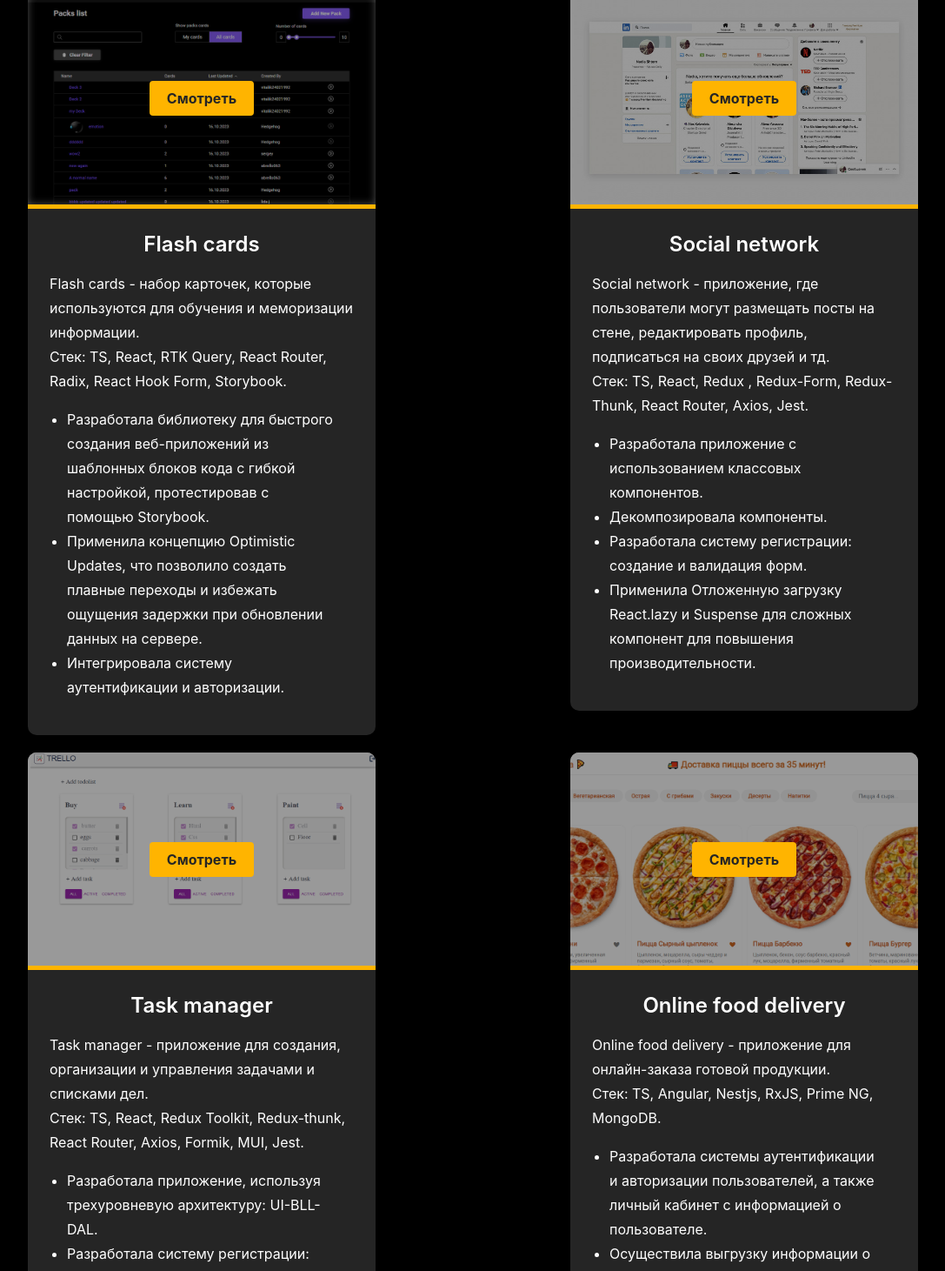
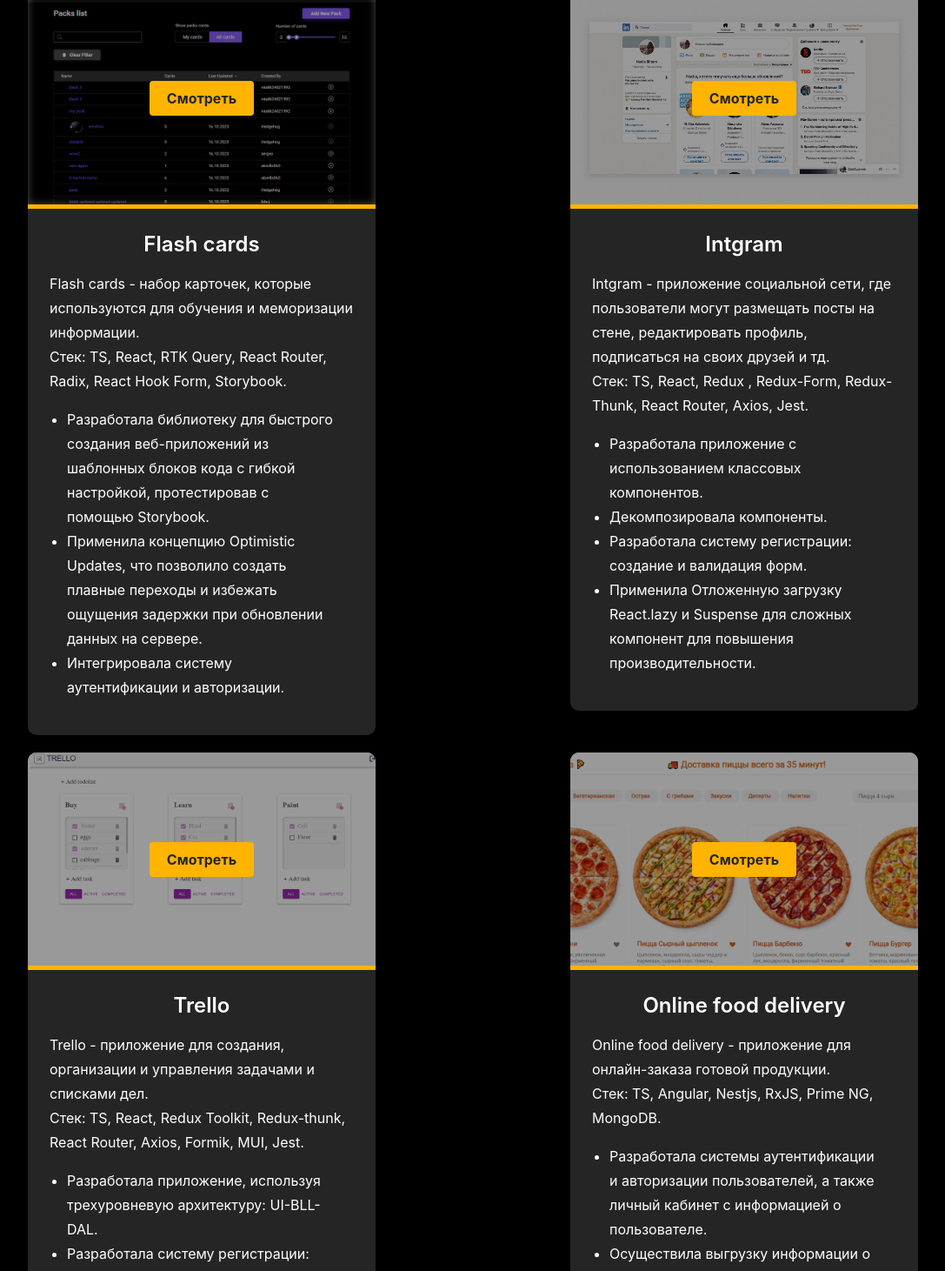
Before and after one commit to ValeriaBog/Portfolio, a React (Create React App) app: page / in a window 1280 px wide. Shown: the part 2546-4007 px from the top of the page at 87% size, without its empty margins (96-1183 px from the left). Built offline with nearby package versions, Linux system fonts and the light colour scheme.

Commit message:
Added new files

```diff
--- a/src/components/myWorks/MyWorks.tsx
+++ b/src/components/myWorks/MyWorks.tsx
@@ -13,8 +13,8 @@
 
     const projects = {
         project1: {
-            title: 'Social network',
-            mainDescription: 'Social network - приложение, где пользователи могут размещать посты на стене, редактировать профиль, подписаться на своих друзей и тд.',
+            title: 'Intgram',
+            mainDescription: 'Intgram - приложение социальной сети, где пользователи могут размещать посты на стене, редактировать профиль, подписаться на своих друзей и тд.',
             stackDescription: 'TS, React, Redux , Redux-Form, Redux-Thunk, React Router, Axios, Jest.',
             listDescription: {
                 1: 'Разработала приложение с использованием классовых компонентов.',
@@ -25,8 +25,8 @@
             link: 'https://valeriabog.github.io/Updated-Social-Network/'
         },
         project2: {
-            title: 'Task manager',
-            mainDescription: 'Task manager - приложение для создания, организации и управления задачами и списками дел.',
+            title: 'Trello',
+            mainDescription: 'Trello - приложение для создания, организации и управления задачами и списками дел.',
             stackDescription: 'TS, React, Redux Toolkit, Redux-thunk, React Router, Axios, Formik, MUI, Jest.',
             listDescription: {
                 1: 'Разработала приложение, используя трехуровневую архитектуру: UI-BLL-DAL.',
```
